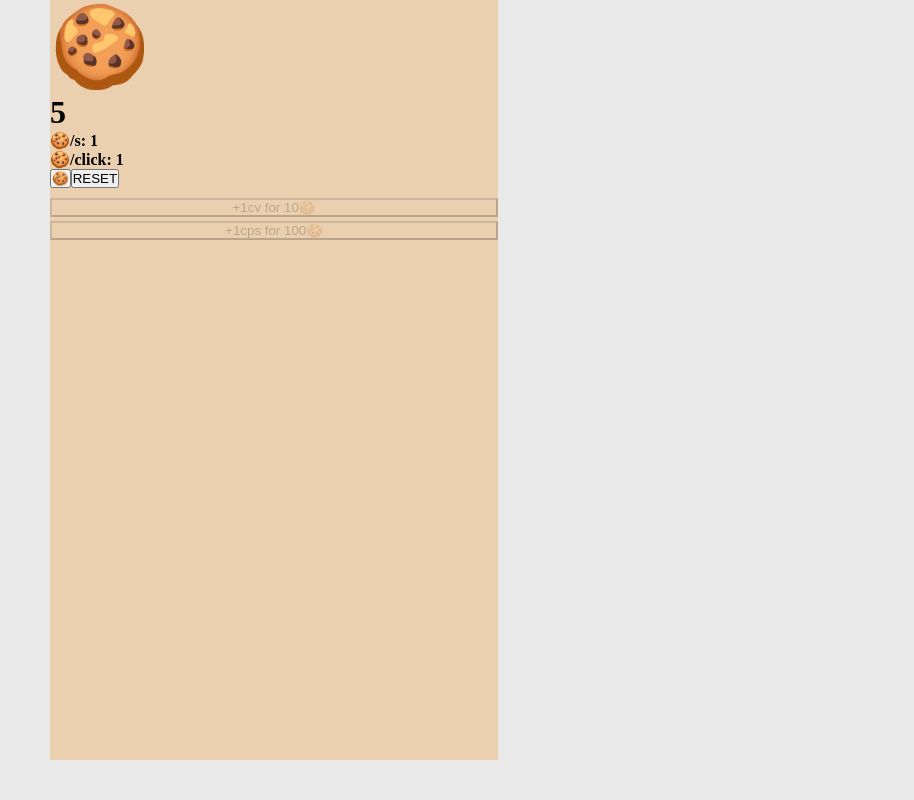
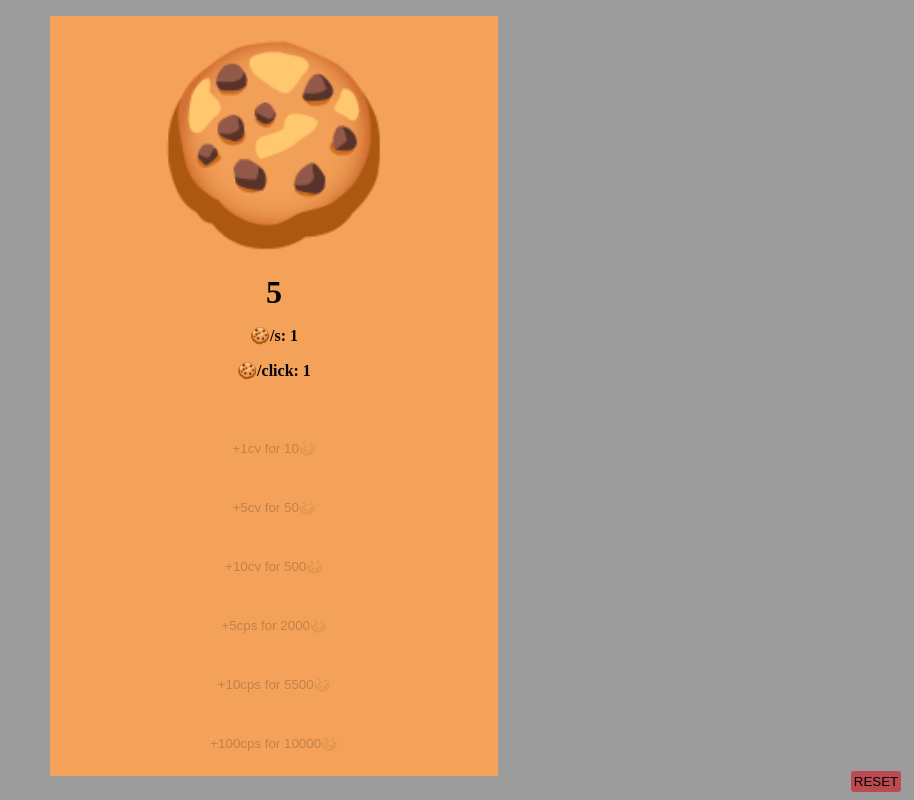
Before and after one commit to bochrap/week6-cookie-clicker-react, a React (Vite) app: page / in a window 1280 px wide. Shown: the whole page, without its empty margins (366-1280 px from the left). Built offline with nearby package versions, Linux system fonts and the light colour scheme.

Commit message:
styling and element placement

```diff
--- a/src/App.css
+++ b/src/App.css
@@ -1,5 +1,15 @@
-.upgrades button {
-  background-color: rgb(145, 244, 145);
+.main {
+  height: 100%;
+  width: 100%;
+  overflow: hidden;
+}
+
+.section-upgrades button {
+  background-color: rgb(91, 142, 125);
+  border: none;
+  border-radius: 3px;
+  width: 80%;
+  height: 9%;
 }
 
 button.hidden {
@@ -8,15 +18,38 @@ button.hidden {
   background-color: transparent;
 }
 
-.upgrades {
-  margin-top: 10px;
+.reset {
+  background-color: rgb(188, 75, 81);
+  position: absolute;
+  right: 1%;
+  bottom: 1%;
+  border: none;
+  border-radius: 3px;
+  padding: 3px;
+}
+
+.section-cookie {
   display: flex;
   flex-direction: column;
-  gap: 4px;
+  align-items: center;
+  justify-content: space-evenly;
+  /* gap: 5px; */
+  height: 50%;
+}
+
+.section-upgrades {
+  display: flex;
+  flex-direction: column;
+  margin-top: 10px;
+  align-items: center;
+  /* gap: 10px; */
+  height: 50%;
+  justify-content: space-evenly;
 }
 
 #theCookie {
-  font-size: 5rem;
+  font-size: 12rem;
   cursor: pointer;
   user-select: none;
+  border: none;
 }
--- a/src/App.jsx
+++ b/src/App.jsx
@@ -8,7 +8,11 @@ export default function App() {
 
   const upgrades = [
     { name: "upgrade1", price: "10", type: "cv", bonus: "1" },
-    { name: "upgrade2", price: "100", type: "cps", bonus: "1" },
+    { name: "upgrade2", price: "50", type: "cv", bonus: "5" },
+    { name: "upgrade3", price: "500", type: "cv", bonus: "10" },
+    { name: "upgrade4", price: "2000", type: "cps", bonus: "5" },
+    { name: "upgrade5", price: "5500", type: "cps", bonus: "10" },
+    { name: "upgrade6", price: "10000", type: "cps", bonus: "100" },
   ];
 
   useEffect(() => {
@@ -57,24 +61,27 @@ export default function App() {
   }
 
   return (
-    <div id="main">
+    <div className="main">
+      <div className="section-cookie">
         <p id="theCookie" onClick={increaseCookies}>
           🍪
         </p>
         <h1 id="counter">{cookies}</h1>
         <h4>🍪/s: {cps}</h4>
         <h4>🍪/click: {clickValue}</h4>
-      <button onClick={increaseCookies}>🍪</button>
-      <button onClick={resetLocalStorage}>RESET</button>
-      <div className="upgrades">
+      </div>
+      <div className="section-upgrades">
         {upgrades.map((item) => (
           <button
             onClick={() => validateUpgrade(item.type, parseInt(item.bonus), parseInt(item.price))}
-            key={item.type + item.price}
+            key={item.name + item.type + item.price}
             className={cookies >= item.price ? "" : "hidden"}
           >{`+${item.bonus}${item.type} for ${item.price}🍪`}</button>
         ))}
       </div>
+      <button className="reset" onClick={resetLocalStorage}>
+        RESET
+      </button>
     </div>
   );
 }
--- a/src/index.css
+++ b/src/index.css
@@ -5,14 +5,15 @@
 }
 
 body {
-  background-color: rgb(233, 233, 233);
+  background-color: rgb(156, 156, 156);
   display: flex;
   justify-content: center;
   align-items: center;
+  padding-top: 1rem;
 }
 
 #root {
-  background-color: rgb(234, 208, 175);
+  background-color: rgb(244, 162, 89);
   width: 35vw;
   height: 95vh;
 }
```
Lines whose indentation alone changed are shown as unchanged.
